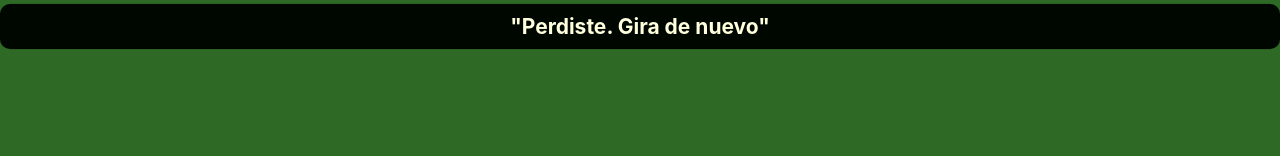
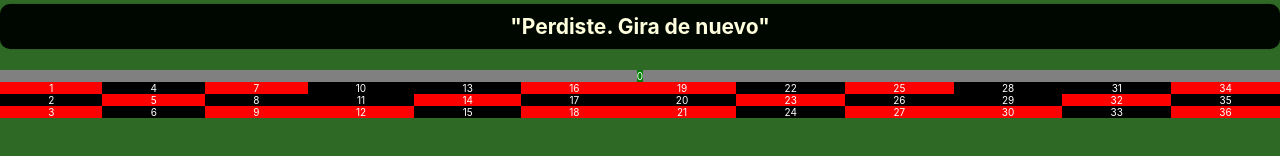
Before and after one commit to RomaanDeRose/American-Roulette, a React (Create React App) app: page / in a window 1280 px wide. Shown: the part 188-344 px from the top of the page. Built offline with nearby package versions, Linux system fonts and the light colour scheme.

Commit message:
numeros e inicio de tablero

```diff
--- a/package.json
+++ b/package.json
@@ -9,7 +9,7 @@
     "react": "^18.0.0",
     "react-custom-roulette": "^1.2.0",
     "react-dom": "^18.0.0",
-    "react-scripts": "5.0.1",
+    "react-scripts": "^5.0.1",
     "web-vitals": "^2.1.4"
   },
   "scripts": {
@@ -35,5 +35,8 @@
       "last 1 firefox version",
       "last 1 safari version"
     ]
+  },
+  "devDependencies": {
+    "node-sass": "^6.0.1"
   }
 }
--- a/src/App.js
+++ b/src/App.js
@@ -1,6 +1,8 @@
 import React, { useState } from "react";
 import { Wheel } from "react-custom-roulette";
 import "./App.css";
+
+import Board from "./components/Board";
 
 const data = [
   { option: 0, style: { backgroundColor: "#318D42" } },
@@ -114,6 +116,7 @@ function App() {
       {data[prizeNumber].option !== usuario && !mustSpin && (
         <h3 className="lose">"Perdiste. Gira de nuevo"</h3>
       )}
+      <Board></Board>
     </div>
   );
 }
--- /dev/null
+++ b/src/components/Board.jsx
@@ -0,0 +1,25 @@
+import './Board.scss';
+import { numbers, chances } from "../utils/numbers";
+
+const [ zero, ...restNumbers ] = numbers;
+function Board() {
+    console.log(chances);
+    return (
+        <div id='Board'>
+            <div>
+                <span style={{background: 'green', color: 'white'}}>
+                    { zero.value }
+                </span>
+                <div>
+                    {
+                        restNumbers.map(number =>
+                            <span style={{background: number.color, color: 'white'}}>{ number.value }</span>
+
+                    )}
+                </div>
+            </div>
+        </div>
+     );
+}
+
+export default Board;
--- /dev/null
+++ b/src/components/Board.scss
@@ -0,0 +1,10 @@
+#Board {
+    div {
+        background-color: grey;
+        div {
+            display: grid;
+            grid-template-rows: repeat(3, 1fr);
+            grid-auto-flow: column;
+        }
+    }
+}
--- /dev/null
+++ b/src/utils/numbers.js
@@ -0,0 +1,277 @@
+export const numbers = [
+    {
+        value: 0,
+        color: 'none',
+        bets: 0,
+    }, {
+        value: 1,
+        color: 'red',
+        bets: 0,
+    }, {
+        value: 2,
+        color: 'black',
+        bets: 0,
+    }, {
+        value: 3,
+        color: 'red',
+        bets: 0,
+    }, {
+        value: 4,
+        color: 'black',
+        bets: 0,
+    }, {
+        value: 5,
+        color: 'red',
+        bets: 0,
+    }, {
+        value: 6,
+        color: 'black',
+        bets: 0,
+    }, {
+        value: 7,
+        color: 'red',
+        bets: 0,
+    }, {
+        value: 8,
+        color: 'black',
+        bets: 0,
+    }, {
+        value: 9,
+        color: 'red',
+        bets: 0,
+    }, {
+        value: 10,
+        color: 'black',
+        bets: 0,
+    }, {
+        value: 11,
+        color: 'black',
+        bets: 0,
+    }, {
+        value: 12,
+        color: 'red',
+        bets: 0,
+    }, {
+        value: 13,
+        color: 'black',
+        bets: 0,
+    }, {
+        value: 14,
+        color: 'red',
+        bets: 0,
+    }, {
+        value: 15,
+        color: 'black',
+        bets: 0,
+    }, {
+        value: 16,
+        color: 'red',
+        bets: 0,
+    }, {
+        value: 17,
+        color: 'black',
+        bets: 0,
+    }, {
+        value: 18,
+        color: 'red',
+        bets: 0,
+    }, {
+        value: 19,
+        color: 'red',
+        bets: 0,
+    }, {
+        value: 20,
+        color: 'black',
+        bets: 0,
+    }, {
+        value: 21,
+        color: 'red',
+        bets: 0,
+    }, {
+        value: 22,
+        color: 'black',
+        bets: 0,
+    }, {
+        value: 23,
+        color: 'red',
+        bets: 0,
+    }, {
+        value: 24,
+        color: 'black',
+        bets: 0,
+    }, {
+        value: 25,
+        color: 'red',
+        bets: 0,
+    }, {
+        value: 26,
+        color: 'black',
+        bets: 0,
+    }, {
+        value: 27,
+        color: 'red',
+        bets: 0,
+    }, {
+        value: 28,
+        color: 'black',
+        bets: 0,
+    }, {
+        value: 29,
+        color: 'black',
+        bets: 0,
+    }, {
+        value: 30,
+        color: 'red',
+        bets: 0,
+    }, {
+        value: 31,
+        color: 'black',
+        bets: 0,
+    }, {
+        value: 32,
+        color: 'red',
+        bets: 0,
+    }, {
+        value: 33,
+        color: 'black',
+        bets: 0,
+    }, {
+        value: 34,
+        color: 'red',
+        bets: 0,
+    }, {
+        value: 35,
+        color: 'black',
+        bets: 0,
+    }, {
+        value: 36,
+        color: 'red',
+        bets: 0,
+    }
+]
+
+const red = {
+    name: 'red numbers',
+    numbers: [],
+    ratio: 2,
+    bets: 0
+}
+
+const black = {
+    name: 'black numbers',
+    numbers: [],
+    ratio: 2,
+    bets: 0
+}
+
+const pair = {
+    name: 'pair numbers',
+    numbers: [],
+    ratio: 2,
+    bets: 0
+}
+
+const odd = {
+    name: 'odd numbers',
+    numbers: [],
+    ratio: 2,
+    bets: 0
+}
+
+const minor = {
+    name: 'minor numbers',
+    numbers: [],
+    ratio: 2,
+    bets: 0
+}
+
+const major = {
+    name: 'major numbers',
+    numbers: [],
+    ratio: 2,
+    bets: 0
+}
+
+const dozen1 = {
+    name: 'first dozen',
+    numbers: [],
+    ratio: 3,
+    bets: 0
+}
+
+const dozen2 = {
+    name: 'second dozen',
+    numbers: [],
+    ratio: 3,
+    bets: 0
+}
+
+const dozen3 = {
+    name: 'third dozen',
+    numbers: [],
+    ratio: 3,
+    bets: 0
+}
+
+const column1 = {
+    name: 'first column',
+    numbers: [],
+    ratio: 3,
+    bets: 0
+}
+
+const column2 = {
+    name: 'second column',
+    numbers: [],
+    ratio: 3,
+    bets: 0
+}
+
+const column3 = {
+    name: 'third column',
+    numbers: [],
+    ratio: 3,
+    bets: 0
+}
+
+for (let i = 1; i < numbers.length; i++) {
+    const number = numbers[i];
+
+    if (i < 19) {
+        minor.numbers.push(number);
+        if (i < 13) {
+            dozen1.numbers.push(number);
+        } else {
+            dozen2.numbers.push(number);
+        }
+    } else {
+        major.numbers.push(number);
+        if (i < 25) {
+            dozen2.numbers.push(number);
+        } else {
+            dozen3.numbers.push(number);
+        }
+    }
+
+    if (number.color === 'black') {
+        black.numbers.push(number);
+    } else {
+        red.numbers.push(number);
+    }
+
+    if (i%2 === 0) {
+        pair.numbers.push(number);
+    } else {
+        odd.numbers.push(number);
+    }
+
+    if (i%3 === 0) {
+        column3.numbers.push(number);
+    } else if ((i - 2)%3 === 0) {
+        column2.numbers.push(number);
+    } else {
+        column1.numbers.push(number);
+    }
+}
+
+export const chances = [red, black, pair, odd, minor, major, dozen1, dozen2, dozen3, column1, column2, column3];
```
Also changed, not shown: 1 other file (tests, documents, lock files or other folders).
